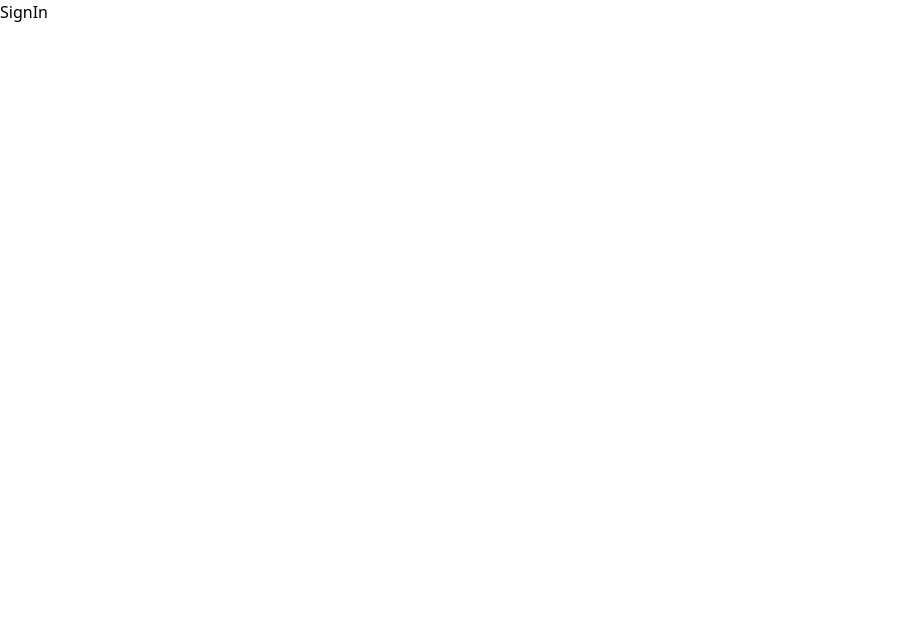
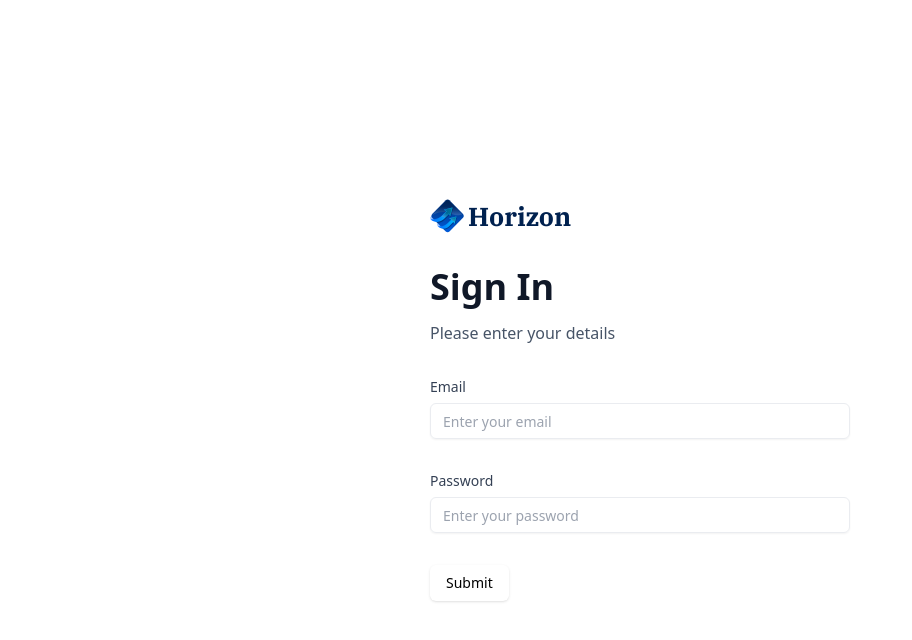
Before and after one commit to GastonSKL/NextJSFinancialApp, a Next.js app: page /sign-in in a window 1280 px wide. Shown: the top 640 px of the page, without its empty margins (0-912 px from the left). Built offline with nearby package versions, Linux system fonts and the light colour scheme.

Commit message:
[add][28/09/2024][financeapp] Added Auth form for sign in and sing up routes with customs inputs with shad cn library

```diff
--- a/app/(auth)/sign-in/page.tsx
+++ b/app/(auth)/sign-in/page.tsx
@@ -1,8 +1,13 @@
+import AuthForm from '@/components/AuthForm'
 import React from 'react'
 
 function SignIn() {
   return (
-    <div>SignIn</div>
+    <section className='flex-center size-full max-sm:px-6'>
+      <AuthForm
+        type="sign-in"
+      />
+    </section>
   )
 }
 
--- a/app/(auth)/sign-up/page.tsx
+++ b/app/(auth)/sign-up/page.tsx
@@ -1,8 +1,13 @@
+import AuthForm from '@/components/AuthForm'
 import React from 'react'
 
 function SignUp() {
   return (
-    <div>SignUp</div>
+    <section className='flex-center size-full max-sm:px-6'>
+      <AuthForm
+        type="sign-up"
+      />
+    </section>
   )
 }
 
--- /dev/null
+++ b/components/AuthForm.tsx
@@ -0,0 +1,87 @@
+"use client";
+import Image from "next/image";
+import Link from "next/link";
+import React, { useState } from "react";
+import { z } from "zod";
+import { zodResolver } from "@hookform/resolvers/zod";
+import { useForm } from "react-hook-form";
+import { Button } from "@/components/ui/button";
+import {
+  Form,
+  FormControl,
+  FormDescription,
+  FormField,
+  FormItem,
+  FormLabel,
+  FormMessage,
+} from "@/components/ui/form";
+import { Input } from "@/components/ui/input";
+import CustomInput from "./CustomInput";
+import { authFormSchema } from "@/lib/utils";
+
+
+function AuthForm({ type }: { type: string }) {
+  const [user, setUser] = useState(null);
+
+  const form = useForm<z.infer<typeof authFormSchema>>({
+    resolver: zodResolver(authFormSchema),
+    defaultValues: {
+      email: "",
+      password: ""
+    },
+  });
+
+  function onSubmit(values: z.infer<typeof authFormSchema>) {
+    console.log(values);
+  }
+
+  return (
+    <section className="auth-form">
+      <header className="flex flex-col gap-5 md:gap-8">
+        <Link href="/" className="cursor-pointer items-center gap-1 flex">
+          <Image src="/icons/logo.svg" width={34} height={34} alt="logo" />
+          <h1 className="text-26 font-ibm-plex-serif font-bold text-black-1">
+            Horizon
+          </h1>
+        </Link>
+        <div className="flex flex-col gap-1 md:gap-3">
+          <h1 className="text-24 lg:text-36 font-semibold text-gray-900">
+            {user ? "Link Account" : type === "sign-in" ? "Sign In" : "Sign Up"}
+          </h1>
+          <p className="text-16 font-normal text-gray-600">
+            {user
+              ? "Link your account to get started"
+              : "Please enter your details"}
+          </p>
+        </div>
+      </header>
+      {user ? (
+        <div className="flex flex-col gapp-4"></div>
+      ) : (
+        <>
+          <Form {...form}>
+            <form onSubmit={form.handleSubmit(onSubmit)} className="space-y-8">
+              <CustomInput
+                control={form.control}
+                name="email"
+                label="Email"
+                placeholder="Enter your email"
+                type="text"
+              />
+              <CustomInput
+                control={form.control}
+                name="password"
+                label="Password"
+                placeholder="Enter your password"
+                type="password"
+              />
+              <Button type="submit">Submit</Button>
+            </form>
+          </Form>
+        </>
+      )}
+    </section>
+  );
+}
+
+export default AuthForm;
--- /dev/null
+++ b/components/CustomInput.tsx
@@ -0,0 +1,48 @@
+import React from "react";
+import { FormControl, FormField, FormLabel, FormMessage } from "./ui/form";
+import { Input } from "./ui/input";
+import { Control, FieldPath, Form } from "react-hook-form";
+import { stringify } from "postcss";
+import { z } from "zod";
+import { authFormSchema } from "@/lib/utils";
+
+interface CustomInputProps {
+  control: Control<z.infer<typeof authFormSchema>>;
+  name: FieldPath<z.infer<typeof authFormSchema>>;
+  label: string;
+  placeholder: string;
+  type: string;
+}
+
+function CustomInput({
+  control,
+  name,
+  label,
+  placeholder,
+  type,
+}: CustomInputProps) {
+  return (
+    <FormField
+      control={control}
+      name={name}
+      render={({ field }) => (
+        <div className="form-item">
+          <FormLabel className="form-label">{label}</FormLabel>
+          <div className="flex w-full flex-col">
+            <FormControl>
+              <Input
+                placeholder={placeholder}
+                className="input-calss"
+                type={type}
+                {...field}
+              />
+            </FormControl>
+            <FormMessage className="form-message mt-2" />
+          </div>
+        </div>
+      )}
+    />
+  );
+}
+
+export default CustomInput;
--- /dev/null
+++ b/components/ui/form.tsx
@@ -0,0 +1,178 @@
+"use client"
+
+import * as React from "react"
+import * as LabelPrimitive from "@radix-ui/react-label"
+import { Slot } from "@radix-ui/react-slot"
+import {
+  Controller,
+  ControllerProps,
+  FieldPath,
+  FieldValues,
+  FormProvider,
+  useFormContext,
+} from "react-hook-form"
+
+import { cn } from "@/lib/utils"
+import { Label } from "@/components/ui/label"
+
+const Form = FormProvider
+
+type FormFieldContextValue<
+  TFieldValues extends FieldValues = FieldValues,
+  TName extends FieldPath<TFieldValues> = FieldPath<TFieldValues>
+> = {
+  name: TName
+}
+
+const FormFieldContext = React.createContext<FormFieldContextValue>(
+  {} as FormFieldContextValue
+)
+
+const FormField = <
+  TFieldValues extends FieldValues = FieldValues,
+  TName extends FieldPath<TFieldValues> = FieldPath<TFieldValues>
+>({
+  ...props
+}: ControllerProps<TFieldValues, TName>) => {
+  return (
+    <FormFieldContext.Provider value={{ name: props.name }}>
+      <Controller {...props} />
+    </FormFieldContext.Provider>
+  )
+}
+
+const useFormField = () => {
+  const fieldContext = React.useContext(FormFieldContext)
+  const itemContext = React.useContext(FormItemContext)
+  const { getFieldState, formState } = useFormContext()
+
+  const fieldState = getFieldState(fieldContext.name, formState)
+
+  if (!fieldContext) {
+    throw new Error("useFormField should be used within <FormField>")
+  }
+
+  const { id } = itemContext
+
+  return {
+    id,
+    name: fieldContext.name,
+    formItemId: `${id}-form-item`,
+    formDescriptionId: `${id}-form-item-description`,
+    formMessageId: `${id}-form-item-message`,
+    ...fieldState,
+  }
+}
+
+type FormItemContextValue = {
+  id: string
+}
+
+const FormItemContext = React.createContext<FormItemContextValue>(
+  {} as FormItemContextValue
+)
+
+const FormItem = React.forwardRef<
+  HTMLDivElement,
+  React.HTMLAttributes<HTMLDivElement>
+>(({ className, ...props }, ref) => {
+  const id = React.useId()
+
+  return (
+    <FormItemContext.Provider value={{ id }}>
+      <div ref={ref} className={cn("space-y-2", className)} {...props} />
+    </FormItemContext.Provider>
+  )
+})
+FormItem.displayName = "FormItem"
+
+const FormLabel = React.forwardRef<
+  React.ElementRef<typeof LabelPrimitive.Root>,
+  React.ComponentPropsWithoutRef<typeof LabelPrimitive.Root>
+>(({ className, ...props }, ref) => {
+  const { error, formItemId } = useFormField()
+
+  return (
+    <Label
+      ref={ref}
+      className={cn(error && "text-destructive", className)}
+      htmlFor={formItemId}
+      {...props}
+    />
+  )
+})
+FormLabel.displayName = "FormLabel"
+
+const FormControl = React.forwardRef<
+  React.ElementRef<typeof Slot>,
+  React.ComponentPropsWithoutRef<typeof Slot>
+>(({ ...props }, ref) => {
+  const { error, formItemId, formDescriptionId, formMessageId } = useFormField()
+
+  return (
+    <Slot
+      ref={ref}
+      id={formItemId}
+      aria-describedby={
+        !error
+          ? `${formDescriptionId}`
+          : `${formDescriptionId} ${formMessageId}`
+      }
+      aria-invalid={!!error}
+      {...props}
+    />
+  )
+})
+FormControl.displayName = "FormControl"
+
+const FormDescription = React.forwardRef<
+  HTMLParagraphElement,
+  React.HTMLAttributes<HTMLParagraphElement>
+>(({ className, ...props }, ref) => {
+  const { formDescriptionId } = useFormField()
+
+  return (
+    <p
+      ref={ref}
+      id={formDescriptionId}
+      className={cn("text-[0.8rem] text-muted-foreground", className)}
+      {...props}
+    />
+  )
+})
+FormDescription.displayName = "FormDescription"
+
+const FormMessage = React.forwardRef<
+  HTMLParagraphElement,
+  React.HTMLAttributes<HTMLParagraphElement>
+>(({ className, children, ...props }, ref) => {
+  const { error, formMessageId } = useFormField()
+  const body = error ? String(error?.message) : children
+
+  if (!body) {
+    return null
+  }
+
+  return (
+    <p
+      ref={ref}
+      id={formMessageId}
+      className={cn("text-[0.8rem] font-medium text-destructive", className)}
+      {...props}
+    >
+      {body}
+    </p>
+  )
+})
+FormMessage.displayName = "FormMessage"
+
+export {
+  useFormField,
+  Form,
+  FormItem,
+  FormLabel,
+  FormControl,
+  FormDescription,
+  FormMessage,
+  FormField,
+}
--- /dev/null
+++ b/components/ui/input.tsx
@@ -0,0 +1,25 @@
+import * as React from "react"
+
+import { cn } from "@/lib/utils"
+
+export interface InputProps
+  extends React.InputHTMLAttributes<HTMLInputElement> {}
+
+const Input = React.forwardRef<HTMLInputElement, InputProps>(
+  ({ className, type, ...props }, ref) => {
+    return (
+      <input
+        type={type}
+        className={cn(
+          "flex h-9 w-full rounded-md border border-input bg-transparent px-3 py-1 text-sm shadow-sm transition-colors file:border-0 file:bg-transparent file:text-sm file:font-medium file:text-foreground placeholder:text-muted-foreground focus-visible:outline-none focus-visible:ring-1 focus-visible:ring-ring disabled:cursor-not-allowed disabled:opacity-50",
+          className
+        )}
+        ref={ref}
+        {...props}
+      />
+    )
+  }
+)
+Input.displayName = "Input"
+
+export { Input }
--- /dev/null
+++ b/components/ui/label.tsx
@@ -0,0 +1,26 @@
+"use client"
+
+import * as React from "react"
+import * as LabelPrimitive from "@radix-ui/react-label"
+import { cva, type VariantProps } from "class-variance-authority"
+
+import { cn } from "@/lib/utils"
+
+const labelVariants = cva(
+  "text-sm font-medium leading-none peer-disabled:cursor-not-allowed peer-disabled:opacity-70"
+)
+
+const Label = React.forwardRef<
+  React.ElementRef<typeof LabelPrimitive.Root>,
+  React.ComponentPropsWithoutRef<typeof LabelPrimitive.Root> &
+    VariantProps<typeof labelVariants>
+>(({ className, ...props }, ref) => (
+  <LabelPrimitive.Root
+    ref={ref}
+    className={cn(labelVariants(), className)}
+    {...props}
+  />
+))
+Label.displayName = LabelPrimitive.Root.displayName
+
+export { Label }
--- a/lib/utils.ts
+++ b/lib/utils.ts
@@ -2,6 +2,7 @@
 import { type ClassValue, clsx } from "clsx";
 import qs from "query-string";
 import { twMerge } from "tailwind-merge";
+import { z } from "zod";
 
 export function cn(...inputs: ClassValue[]) {
   return twMerge(clsx(inputs));
@@ -193,3 +194,8 @@
 
   return date > twoDaysAgo ? "Processing" : "Success";
 };
+
+export const authFormSchema = z.object({
+  email: z.string().email(),
+  password: z.string().min(8)
+});
--- a/package.json
+++ b/package.json
@@ -9,8 +9,10 @@
     "lint": "next lint"
   },
   "dependencies": {
+    "@hookform/resolvers": "^3.9.0",
     "@radix-ui/react-dialog": "^1.1.1",
     "@radix-ui/react-icons": "^1.3.0",
+    "@radix-ui/react-label": "^2.1.0",
     "@radix-ui/react-slot": "^1.1.0",
     "chart.js": "^4.4.4",
     "class-variance-authority": "^0.7.0",
@@ -22,8 +24,10 @@
     "react-chartjs-2": "^5.2.0",
     "react-countup": "^6.5.3",
     "react-dom": "^18",
+    "react-hook-form": "^7.53.0",
     "tailwind-merge": "^2.5.2",
-    "tailwindcss-animate": "^1.0.7"
+    "tailwindcss-animate": "^1.0.7",
+    "zod": "^3.23.8"
   },
   "devDependencies": {
     "@types/node": "^20",
```
Also changed, not shown: 1 other file (tests, documents, lock files or other folders).
